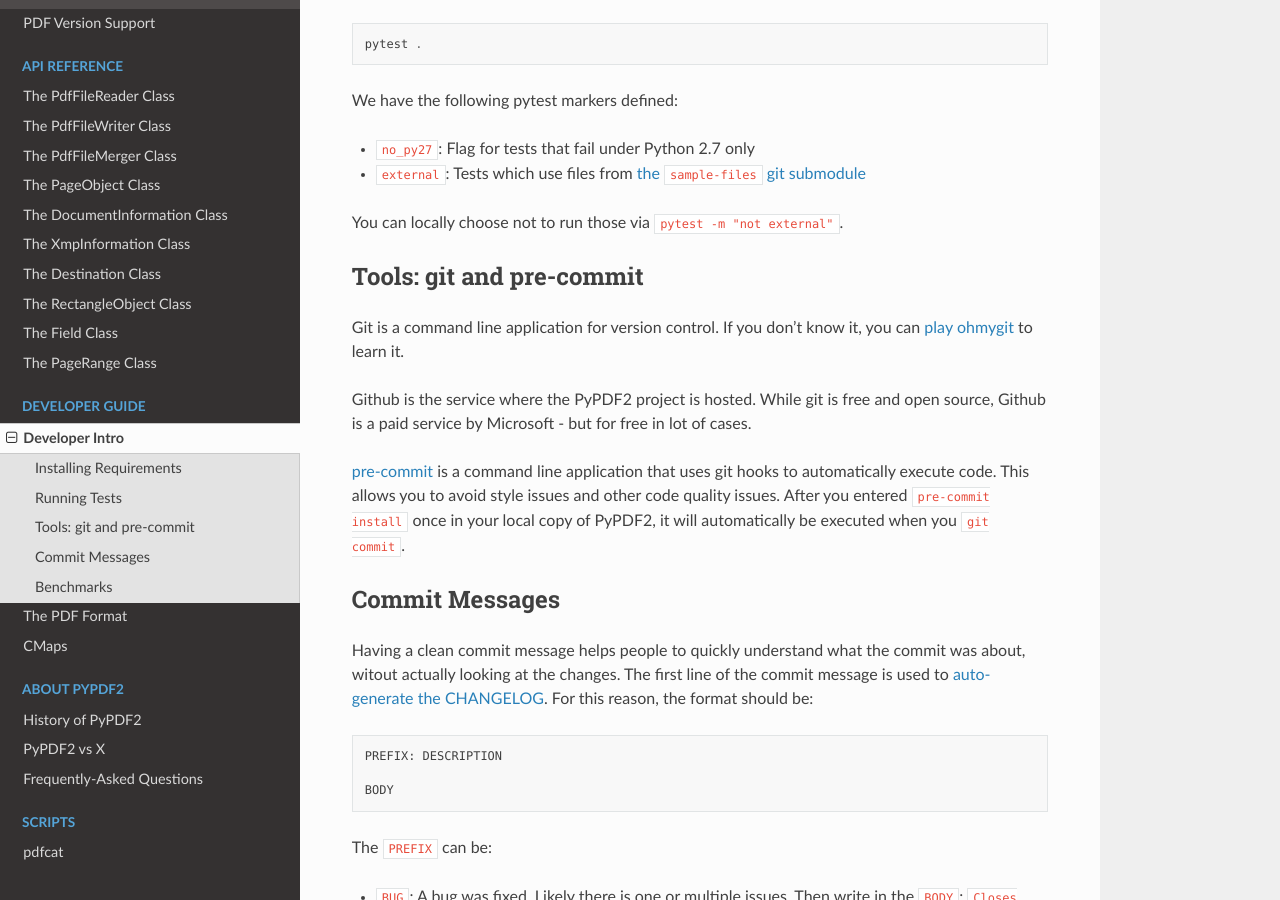
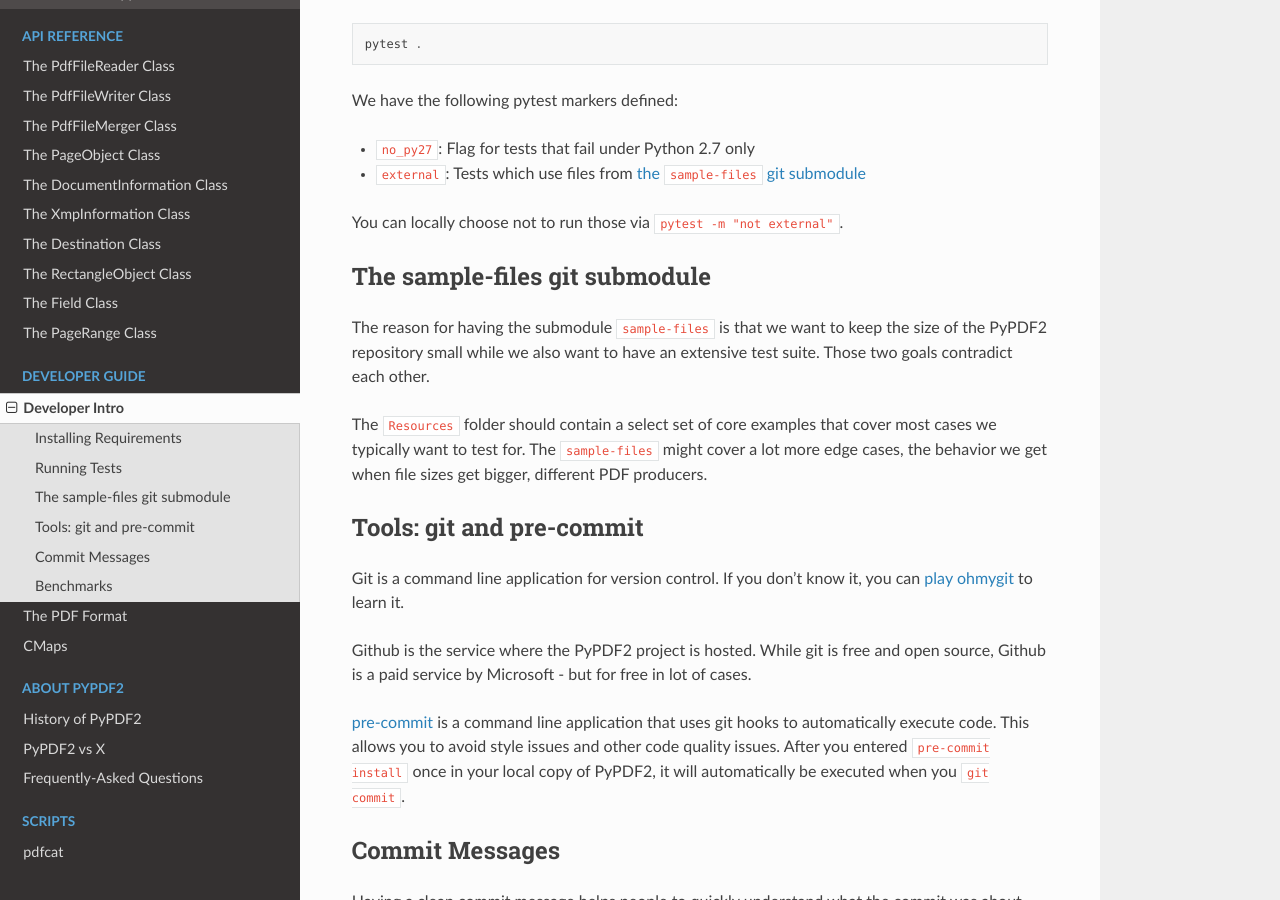
Before and after one commit to py-pdf/pypdf, a Sphinx documentation site: the page built from docs/dev/intro.md, in a window 1280 px wide and 900 px high, scrolled down 388 px. Built offline with Sphinx 7.4.7 and the Read the Docs theme 2.0.0, drawn with Linux system fonts in a browser that asks for light colours.

Commit message:
More about git submodules

```diff
--- a/docs/dev/intro.md
+++ b/docs/dev/intro.md
@@ -22,6 +22,15 @@ We have the following pytest markers defined:
 
 You can locally choose not to run those via `pytest -m "not external"`.
 
+## The sample-files git submodule
+The reason for having the submodule `sample-files` is that we want to keep
+the size of the PyPDF2 repository small while we also want to have an extensive
+test suite. Those two goals contradict each other.
+
+The `Resources` folder should contain a select set of core examples that cover
+most cases we typically want to test for. The `sample-files` might cover a lot
+more edge cases, the behavior we get when file sizes get bigger, different
+PDF producers.
 
 ## Tools: git and pre-commit
 
```
